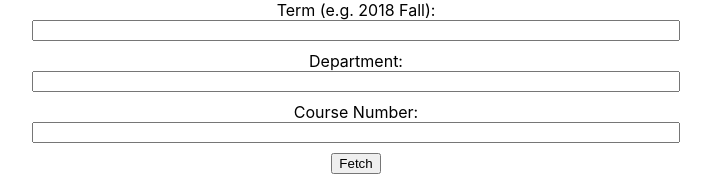
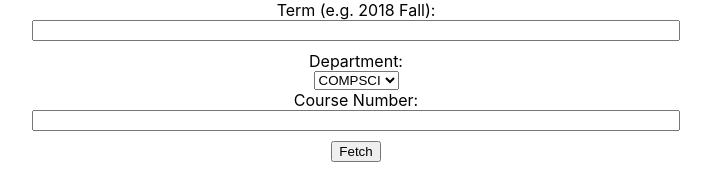
Before and after one commit to nguyenliliana/uci-catalog-app, a React (Create React App) app: page / in a window 1280 px wide. Shown: the top 175 px of the page, without its empty margins (284-995 px from the left). Built offline with nearby package versions, Linux system fonts and the light colour scheme; no server answers.

Commit message:
dept dropdown

```diff
--- a/src/components/GetClassSchedule.js
+++ b/src/components/GetClassSchedule.js
@@ -47,12 +47,16 @@ function GetClassSchedule() {
  return (
   <div>
     <div id="form">
-      <label for="dept_input" > Term (e.g. 2018 Fall): </label>
-      <input id="dept_input" type="text" value={term} onChange={e => setTerm(e.target.value)}/>
+      <label for="term_input" > Term (e.g. 2018 Fall): </label>
+      <input id="term_input" type="text" value={term} onChange={e => setTerm(e.target.value)}/>
       <label for="dept_input" > Department: </label>
-      <input id="dept_input" type="text" value={dept} onChange={e => setDept(e.target.value)}/>
+      <select id="dept_input" type="text" value={dept} onChange={e => setDept(e.target.value)}>
+        <option value="COMPSCI">COMPSCI</option>
+        <option value="MGMT">MGMT</option>
+        <option value="I%26C SCI">I&C SCI</option>
+      </select>
       <label for="courseNum_input" > Course Number: </label>
-      <input id="courseNumt_input" type="text" value={courseNum} onChange={e => setCourseNum(e.target.value)}/>
+      <input id="courseNum_input" type="text" value={courseNum} onChange={e => setCourseNum(e.target.value)}/>
       <button type="button" onClick={handleClick}> Fetch </button>
     </div>
    <div>
```
